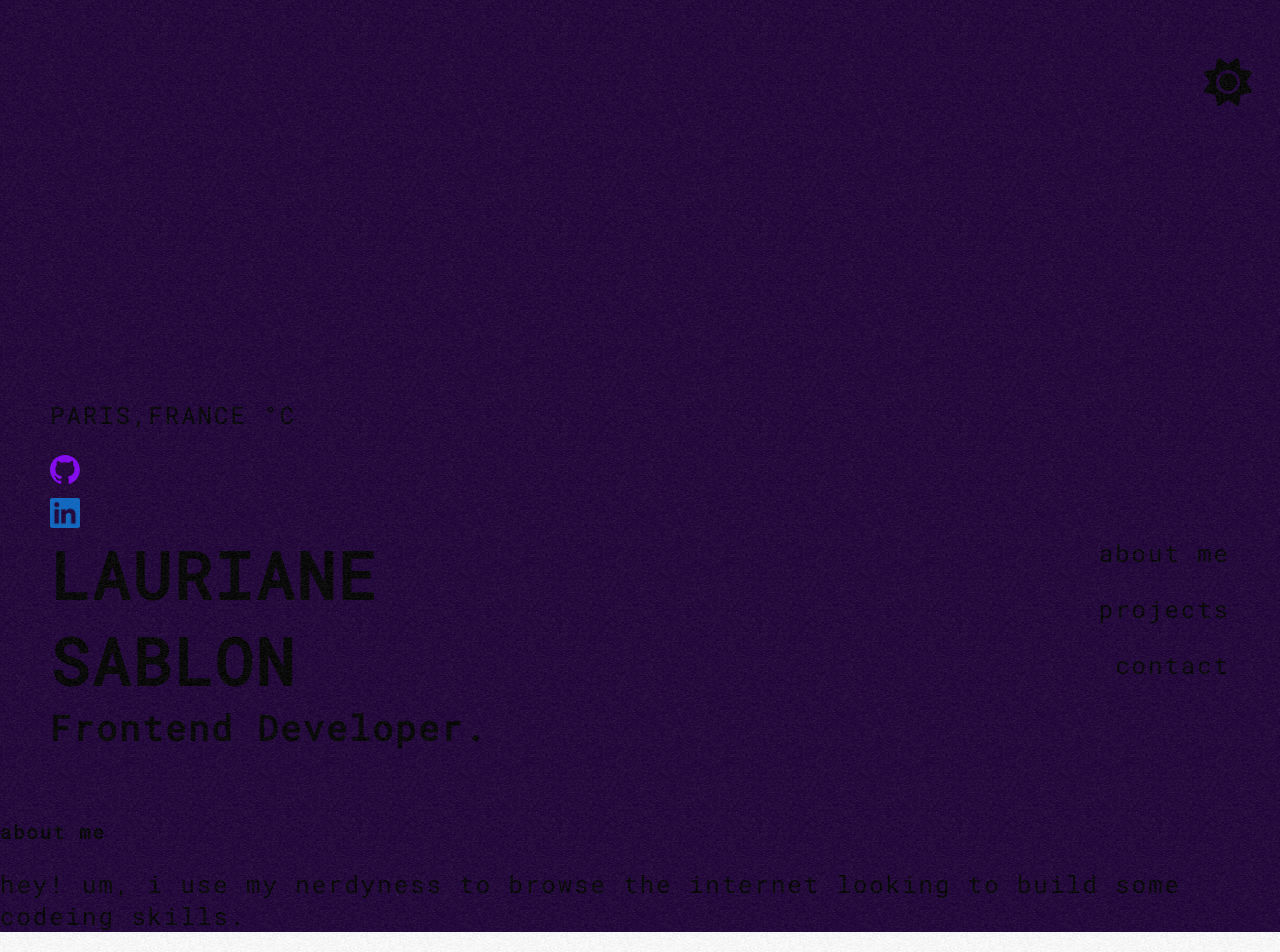
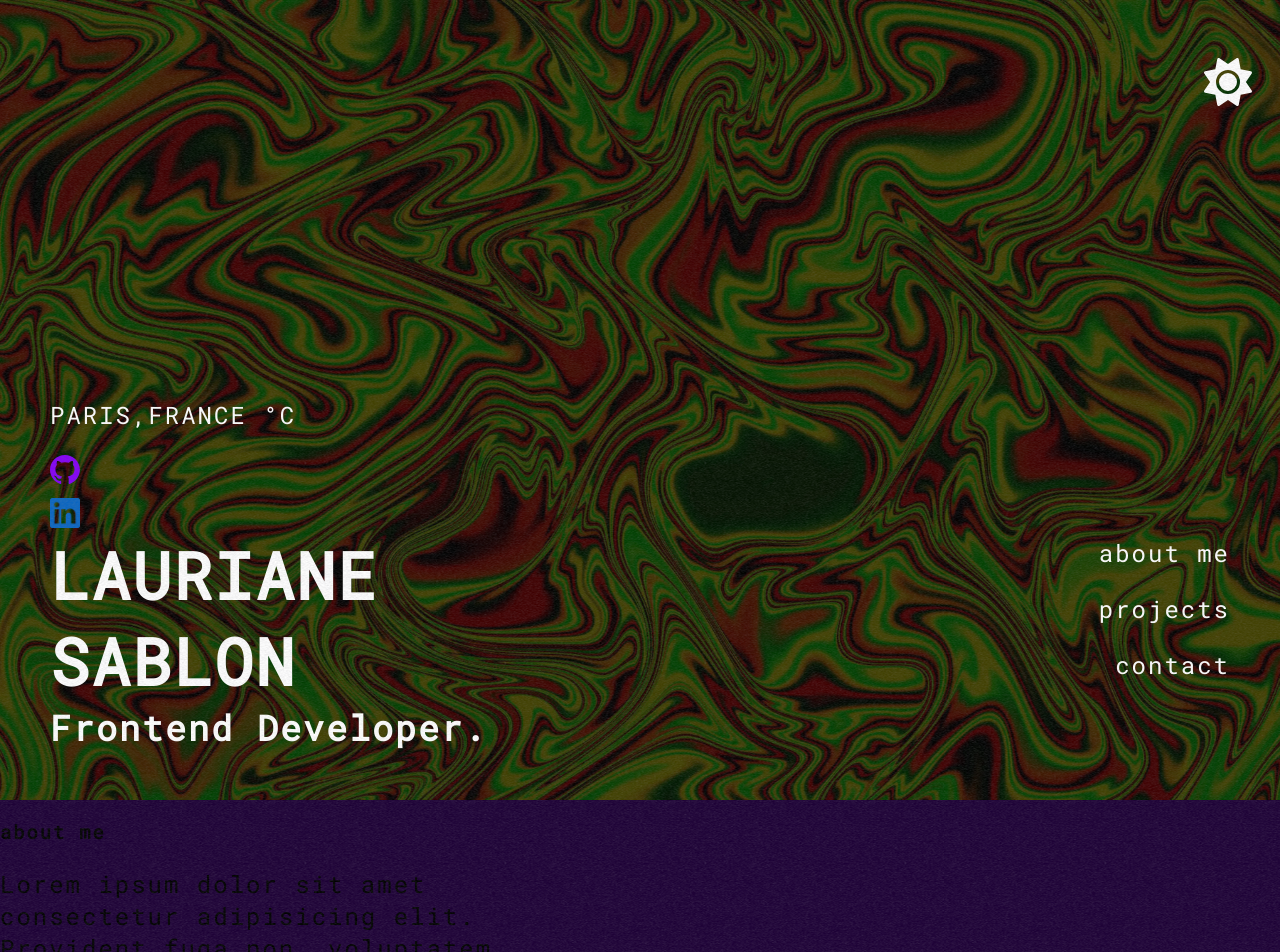
Before and after one commit to laurianesablon/Portfolio, a React (Create React App) app: page / in a window 1280 px wide. Shown: the top 952 px of the page. Built offline with nearby package versions, Linux system fonts and the light colour scheme; no server answers.

Commit message:
updating dark mode

```diff
--- a/src/pages/home.jsx
+++ b/src/pages/home.jsx
@@ -3,12 +3,12 @@ import GitLogo from "../assets/github-mark/github-mark-white.svg";
 import { ThemeContext } from "../App";
 import { useContext, useEffect, useState } from "react";
 import { DarkModeToggle } from "../components/darkModeToggle";
-import { weather} from "../utils/apiRequest";
+import { weather } from "../utils/apiRequest";
 export function Home() {
   const { toggleTheme } = useContext(ThemeContext);
   const [temperature, setTemperature] = useState(null);
   const [icon, setIcon] = useState(null);
-
+  const { theme } = useContext(ThemeContext);
   useEffect(() => {
     const fetchData = async () => {
       const response = await weather();
@@ -20,7 +20,7 @@ export function Home() {
   }, []);
   return (
     <>
-    <header>
+      <header className={theme}>
         <div className="column-1">
           <p className="location">PARIS,FRANCE {temperature}°C </p>
           <div>
@@ -67,10 +67,14 @@ export function Home() {
       <main>
         <div className="about-me">
           <h3>about me</h3>
-        <p>hey! um, i use my nerdyness to browse the internet looking to build some codeing skills.  </p>
+          <p className="about-me-text">
+            Lorem ipsum dolor sit amet consectetur adipisicing elit. Provident
+            fuga non, voluptatem rerum cum debitis quo, reiciendis aliquid, ut
+            vero modi? Accusamus omnis autem culpa in quisquam, laudantium
+            provident nihil.
+          </p>
         </div>
-
       </main>
     </>
-  )
+  );
 }
```
Lines whose indentation alone changed are shown as unchanged.
